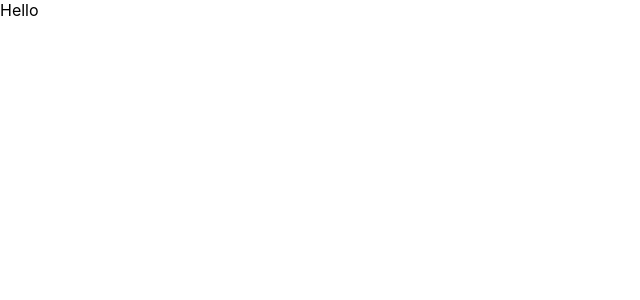
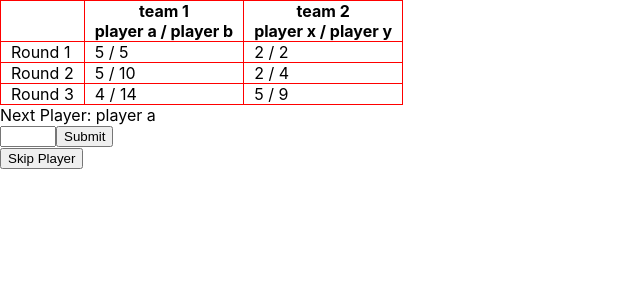
Before and after one commit to ajalmaguer/molkky-scorekeeper, a React (Vite) app: page / in a window 1280 px wide. Shown: the top 300 px of the page, without its empty margins (0-640 px from the left). Built offline with nearby package versions, Linux system fonts and the light colour scheme.

Commit message:
connected game object to react component

```diff
--- a/src/App.css
+++ b/src/App.css
@@ -0,0 +1,11 @@
+.table {
+  border: 1px solid red;
+  border-collapse: collapse;
+}
+
+.table th,
+.table td {
+  margin: 0;
+  padding: 0 10px;
+  border: 1px solid red;
+}
--- a/src/App.tsx
+++ b/src/App.tsx
@@ -1,17 +1,127 @@
-import { useState } from 'react';
+import { FormEvent, FormEventHandler, useRef, useState } from 'react';
 import './App.css';
+import { Column, DataTable } from './data_table';
+import { Game, Player, ScoreForDisplay, Team } from './game';
 
-interface Team {
+const seedGame = new Game();
+seedGame.addTeam('team 1');
+seedGame.teams[0].addPlayer('player a');
+seedGame.teams[0].addPlayer('player b');
+seedGame.addTeam('team 2');
+seedGame.teams[1].addPlayer('player x');
+seedGame.teams[1].addPlayer('player y');
 
+seedGame.teams[0].addScore(5);
+seedGame.teams[0].addScore(5);
+seedGame.teams[0].addScore(4);
+
+seedGame.teams[1].addScore(2);
+seedGame.teams[1].addScore(2);
+seedGame.teams[1].addScore(5);
+
+interface GameDataRow {
+  roundIndex: number;
+  [teamName: string]: any;
+}
+
+function runningTotalKey(teamName: string): string {
+  return teamName + 'runningTotal';
+}
+
+function mapGame(game: Game): GameDataRow[] {
+  const output: GameDataRow[] = [];
+
+  game.teams.forEach((team) => {
+    team.scoresForDisplay.forEach((score, scoreIndex) => {
+      const newData = {
+        [team.name]: score.score,
+        [runningTotalKey(team.name)]: score.runningTotal,
+      };
+
+      if (!output[scoreIndex]) {
+        output.push({
+          roundIndex: scoreIndex,
+          ...newData,
+        });
+      } else {
+        output[scoreIndex] = {
+          ...output[scoreIndex],
+          ...newData,
+        };
+      }
+    });
+  });
+
+  return output;
 }
 
 function App() {
-  const [teams, setTeams] = useState()
+  const { current: game } = useRef(seedGame);
+  const [mappedGame, setMappedGame] = useState(mapGame(seedGame));
+  const [whosNext, setWhosNext] = useState(seedGame.whosNext);
+  const formRef = useRef<HTMLFormElement>(null);
+
+  const columns: Column<GameDataRow>[] = [
+    {
+      header: '',
+      content: (rowData) => {
+        return <>Round {rowData.roundIndex + 1}</>;
+      },
+    },
+  ];
+  game.teams.forEach((team) => {
+    columns.push({
+      header: (
+        <>
+          <div>{team.name}</div>
+          <div>{team.players.map((player) => player.name).join(' / ')}</div>
+        </>
+      ),
+      content: (rowData) => (
+        <>
+          {rowData[team.name]} / {rowData[runningTotalKey(team.name)]}
+        </>
+      ),
+    });
+  });
+
+  function skipPlayer() {
+    game.nextPlayer();
+    setMappedGame(mapGame(game));
+    setWhosNext(game.whosNext);
+  }
+
+  function submitCurrentTeamScore(e: FormEvent) {
+    e.preventDefault();
+    const formData = new FormData(e.target! as HTMLFormElement);
+
+    const score = Number(formData.get('score'));
+    if (typeof score !== 'number') {
+      console.log('score is not a number');
+      return;
+    }
+    game.submitScoreForCurrentTeam(score);
+    setMappedGame(mapGame(game));
+    setWhosNext(game.whosNext);
+    formRef.current?.reset();
+  }
 
   return (
     <div className="App">
       <header className=""></header>
-      <div>Hello</div>
+
+      <DataTable columns={columns} data={mappedGame} className="table" />
+
+      {whosNext && <div>Next Player: {whosNext.name}</div>}
+      <div>
+        <form onSubmit={submitCurrentTeamScore} ref={formRef}>
+          <input type="number" name="score" min={0} max={12} />
+          <button type="submit">Submit</button>
+        </form>
+      </div>
+      <div>
+        <button onClick={skipPlayer}>Skip Player</button>
+      </div>
     </div>
   );
 }
--- /dev/null
+++ b/src/data_table/expanded_rows_state.interface.ts
@@ -0,0 +1,3 @@
+export interface ExpandedRowsState {
+  [key: number]: boolean;
+}
--- /dev/null
+++ b/src/data_table/index.tsx
@@ -0,0 +1,84 @@
+import React from 'react';
+import { ExpandedRowsState } from './expanded_rows_state.interface';
+
+export interface ConditionalRowStyle<T> {
+  when: (rowData: T, rowIndex: number) => boolean;
+  className: string;
+}
+
+export interface Column<T> {
+  header: React.ReactNode;
+  content: (rowData: T, rowIndex: number) => React.ReactNode;
+  className?: string;
+}
+
+/**
+ * This is a simple data table. Originally built to handle the ops/summary table.
+ *
+ * @param conditionalRowStyles any condition that returns true will add that condition's class to the row so a row can have 0 to many css classes on them depending on the conditional row styles. (Remember css is compositional by design)
+ * @param ExpandableRowContent this is a component you pass in if you want rows to have expandable content. Remember components are just functions that are Title Case.
+ * @param expandedRows this is the state for which rows are open/closed (use the useExpandedRows hook for this)
+ */
+export function DataTable<T>({
+  columns,
+  data,
+  conditionalRowStyles = [],
+  className = '',
+  expandedRowContent,
+  expandedRows = {},
+}: {
+  columns: Column<T>[];
+  data: T[];
+  conditionalRowStyles?: ConditionalRowStyle<T>[];
+  className?: string;
+  expandedRowContent?: (rowData: T, rowIndex: number) => React.ReactNode;
+  expandedRows?: ExpandedRowsState;
+}): React.ReactElement {
+  function mapStyles(rowData: T, rowIndex: number): string {
+    const output: string[] = [];
+    conditionalRowStyles.forEach((style) => {
+      if (style.when(rowData, rowIndex)) {
+        output.push(style.className);
+      }
+    });
+
+    return output.join(' ');
+  }
+
+  return (
+    <>
+      <table className={`fern-data-table ${className}`}>
+        <thead>
+          <tr>
+            {columns.map((col, i) => (
+              <th key={i} className={col.className ?? ''}>
+                {col.header}
+              </th>
+            ))}
+          </tr>
+        </thead>
+        <tbody>
+          {data.map((rowData, i) => (
+            <React.Fragment key={i}>
+              <tr className={mapStyles(rowData, i)}>
+                {columns.map((col, j) => (
+                  <td key={j} className={col.className ?? ''}>
+                    {col.content(rowData, i)}
+                  </td>
+                ))}
+              </tr>
+
+              {expandedRowContent && expandedRows[i] && (
+                <tr>
+                  <td colSpan={columns.length}>
+                    {expandedRowContent(rowData, i)}
+                  </td>
+                </tr>
+              )}
+            </React.Fragment>
+          ))}
+        </tbody>
+      </table>
+    </>
+  );
+}
--- a/src/game.ts
+++ b/src/game.ts
@@ -14,13 +14,18 @@ export class Game {
     this.teams.splice(index, 1);
   }
 
-  get whosNext(): Player {
-    return this.teams[this.currentTeamIndex].whosNext;
+  get whosNext(): Player | null {
+    return this.teams[this.currentTeamIndex]?.whosNext ?? null;
   }
 
   nextPlayer() {
     this.teams[this.currentTeamIndex].nextPlayer();
     this.currentTeamIndex = (this.currentTeamIndex + 1) % this.teams.length;
+  }
+
+  submitScoreForCurrentTeam(score: number) {
+    this.teams[this.currentTeamIndex].addScore(score);
+    this.nextPlayer();
   }
 }
 
```
Also changed, not shown: src/data_table/sortable_header.tsx (added, +30 -0 lines), src/data_table/use_expanded_rows.ts (added, +32 -0 lines), 2 other files (tests, documents, lock files or other folders).
